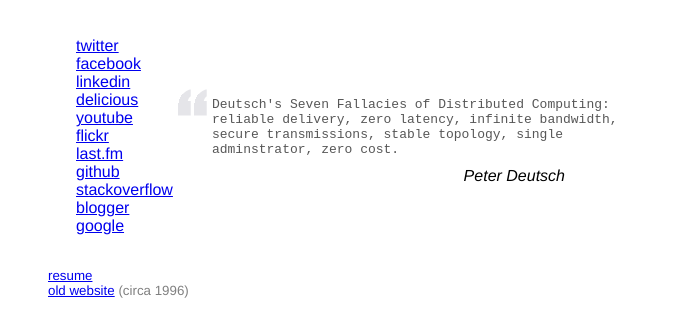
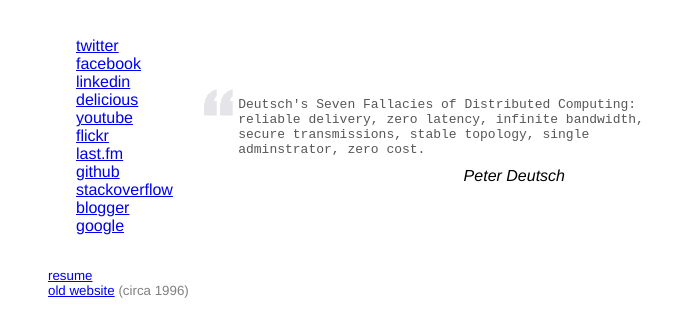
Before and after one commit to jcrossley3/jim.crossleys.org, a plain HTML site: page htdocs/index.html in a window 1280 px wide. Shown: the part 48-384 px from the top of the page, without its empty margins (0-696 px from the left). Drawn offline with nearby package versions, Linux system fonts and the light colour scheme.

Commit message:
Appease IE

```diff
--- a/htdocs/index.html
+++ b/htdocs/index.html
@@ -43,7 +43,7 @@
 
     <table width="640px">
       <tr>
-        <td>
+        <td width="30%">
           <div id="links">
             <ul>
               <li><a class="my twitter" href="http://twitter.com/jcrossley3">twitter</a></li>
```
